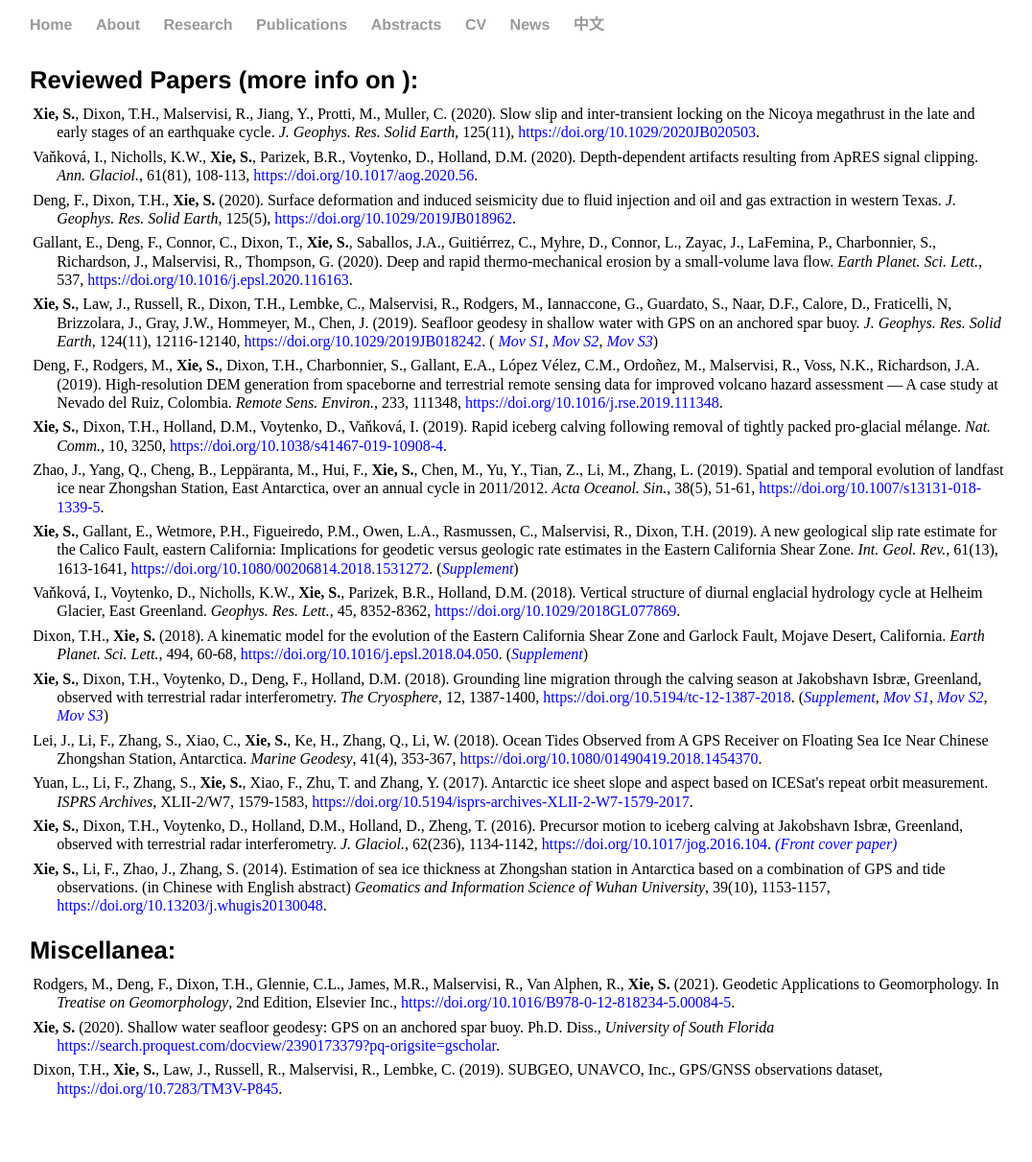
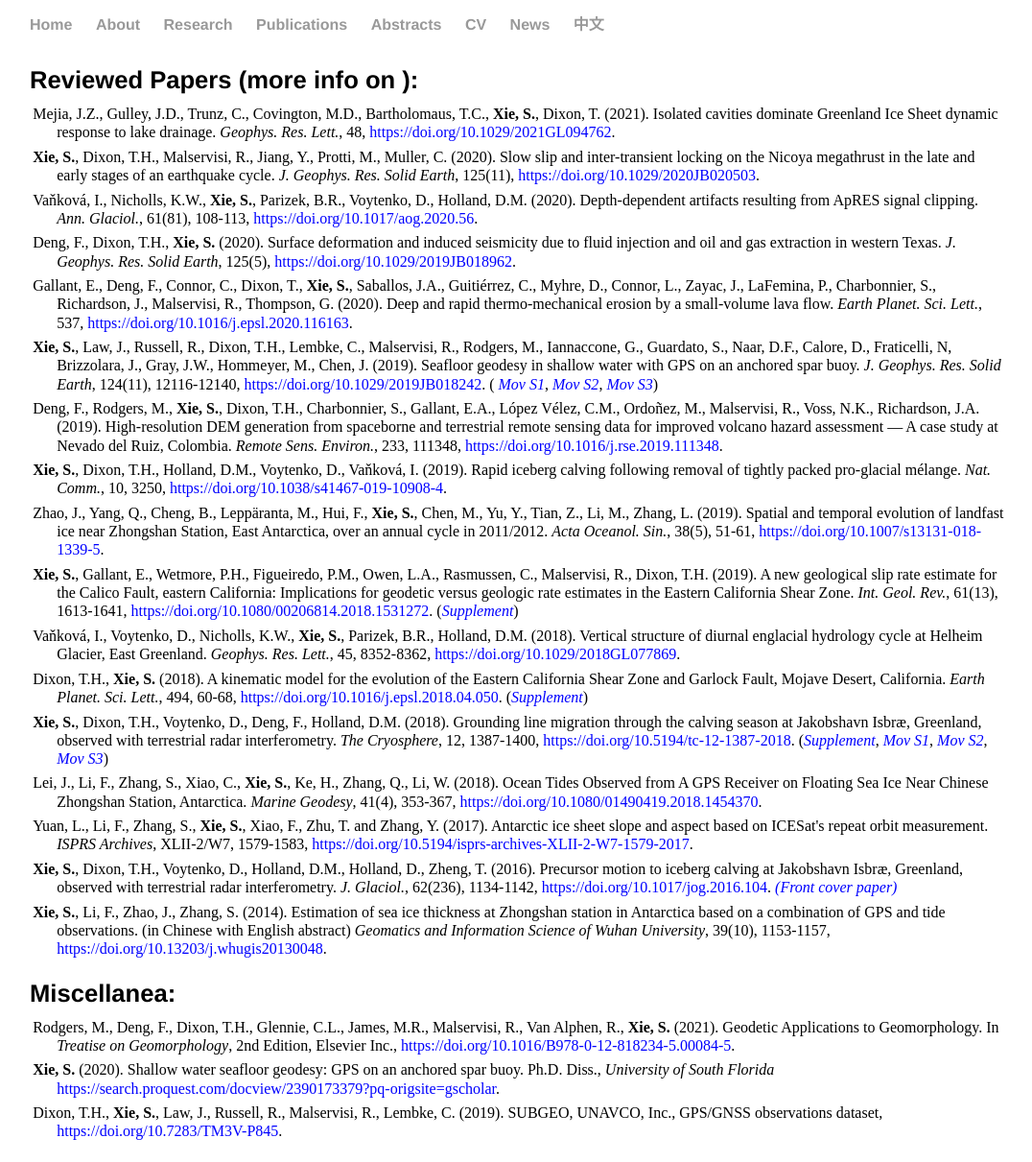
Before and after one commit to suruixie/suruixie.github.io, a Jekyll site: the page built from publications/index.html, in a window 1280 px wide. Shown: the whole page at 96% size, without its empty margins (97-1173 px from the left). Built offline with Jekyll 4.4.1, drawn with Linux system fonts in a browser that asks for light colours; a style sheet for code colours, icons or effects is not loaded; before the commit the page ends 1166 px from its top, so only the background shows below that.

Commit message:
Update index.html

```diff
--- a/publications/index.html
+++ b/publications/index.html
@@ -5,6 +5,8 @@
 <link rel="stylesheet" href="https://cdn.rawgit.com/jpswalsh/academicons/master/css/academicons.min.css">
 <div class="publications">
 	<h4 style="margin-bottom:0.3em;">Reviewed Papers (more info on <a  href="https://scholar.google.com/citations?hl=en&user=kF4StsMAAAAJ&view_op=list_works" style="color:#0000FF;"><i class="ai ai-google-scholar ai-2x"></i></a>): </h4>
+	<p  class="publist" style="font-size:1.0em;">
+	        Mejia, J.Z., Gulley, J.D., Trunz, C., Covington, M.D., Bartholomaus, T.C., <strong>Xie, S.</strong>, Dixon, T. (2021). Isolated cavities dominate Greenland Ice Sheet dynamic response to lake drainage. <em>Geophys. Res. Lett.</em>, 48, <a href="https://doi.org/10.1029/2021GL094762" style="color:#0000FF;">https://doi.org/10.1029/2021GL094762</a>.<br>
 	<p  class="publist" style="font-size:1.0em;">
 	        <strong>Xie, S.</strong>, Dixon, T.H., Malservisi, R., Jiang, Y., Protti, M., Muller, C. (2020). Slow slip and inter-transient locking on the Nicoya megathrust in the late and early stages of an earthquake cycle. <em>J. Geophys. Res. Solid Earth</em>, 125(11), <a href="https://doi.org/10.1029/2020JB020503" style="color:#0000FF;">https://doi.org/10.1029/2020JB020503</a>.<br>
 	<p  class="publist" style="font-size:1.0em;">
```
